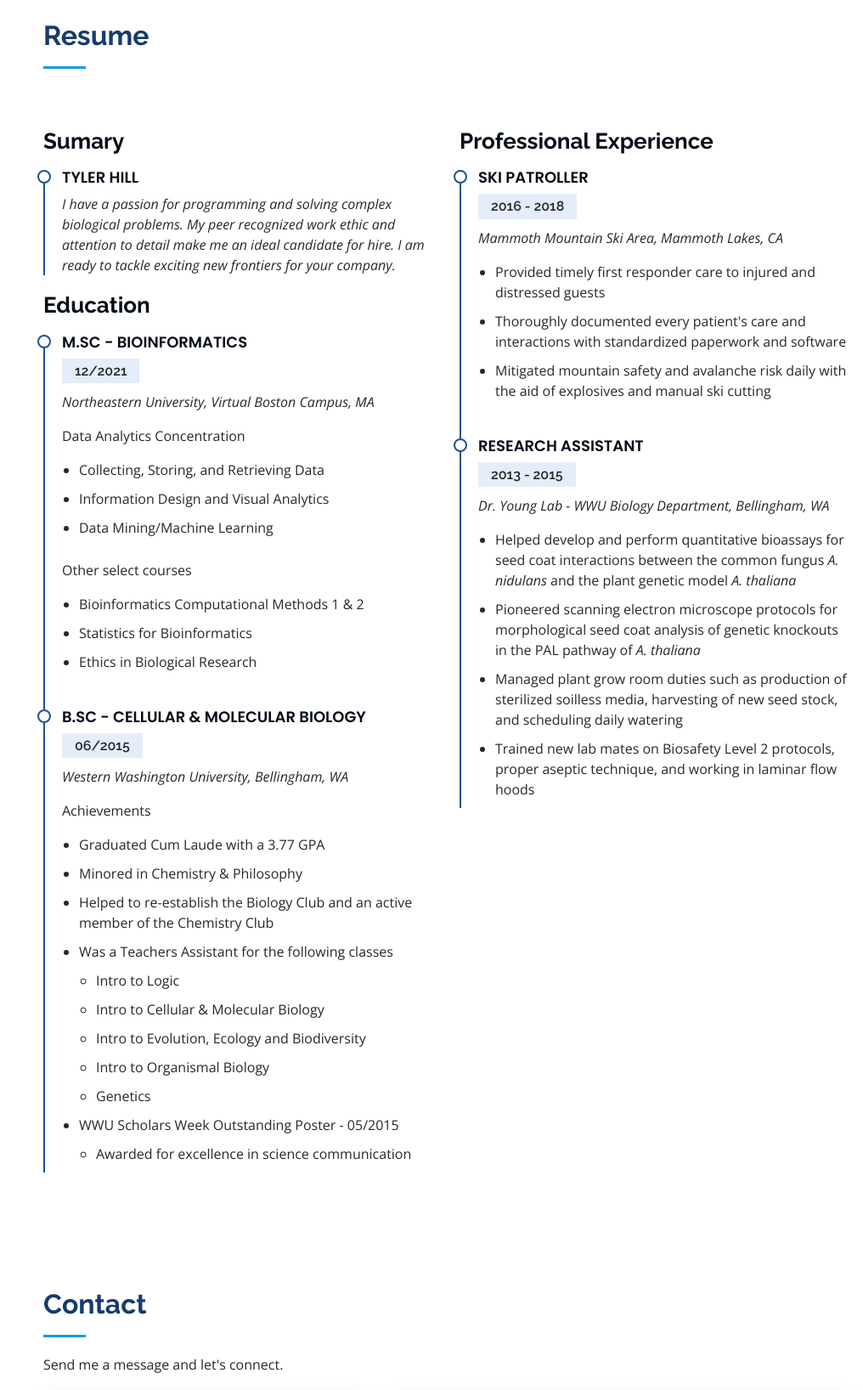
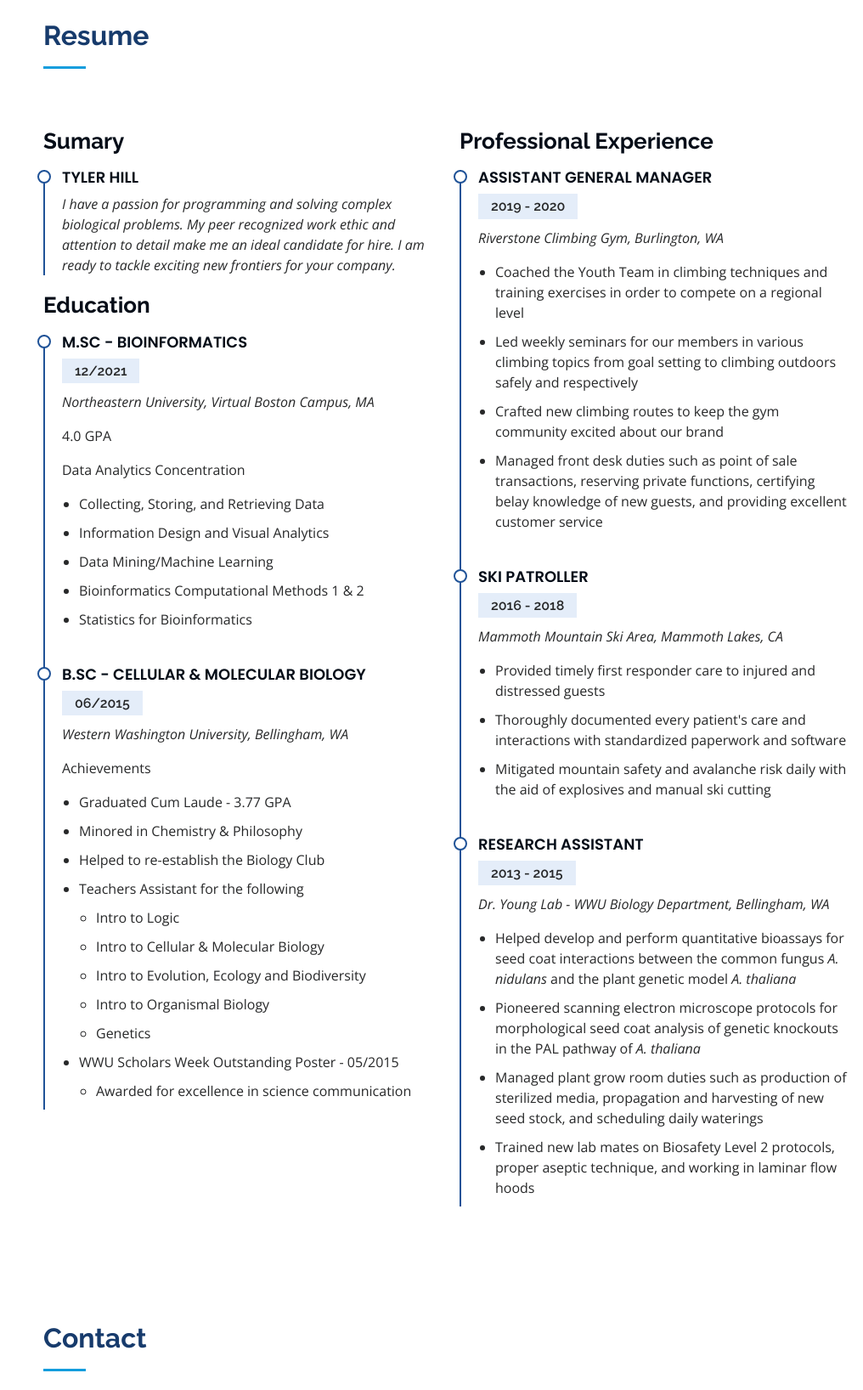
Before and after one commit to tylerhill90/portfolio-website, a Flask app: page / in a window 1280 px wide. Shown: the part 3033-4669 px from the top of the page at 85% size, without its empty margins (264-1280 px from the left). Run offline with Flask 2, Linux system fonts and the light colour scheme; some libraries are stand-ins or nearby versions.

Commit message:
reworded portions of resume and added experience at Riverstone

```diff
--- a/templates/index.html
+++ b/templates/index.html
@@ -149,33 +149,33 @@
           <div class="col-lg-6" data-aos="fade-up">
 
             <div class="progress">
-              <span class="skill">Python <i class="val">80%</i></span>
+              <span class="skill">Python <i class="val">85%</i></span>
               <div class="progress-bar-wrap">
-                <div class="progress-bar" role="progressbar" aria-valuenow="80" aria-valuemin="0" aria-valuemax="100">
+                <div class="progress-bar" role="progressbar" aria-valuenow="85" aria-valuemin="0" aria-valuemax="100">
                 </div>
               </div>
             </div>
 
             <div class="progress">
-              <span class="skill">R <i class="val">70%</i></span>
+              <span class="skill">R <i class="val">75%</i></span>
               <div class="progress-bar-wrap">
-                <div class="progress-bar" role="progressbar" aria-valuenow="70" aria-valuemin="0" aria-valuemax="100">
+                <div class="progress-bar" role="progressbar" aria-valuenow="75" aria-valuemin="0" aria-valuemax="100">
                 </div>
               </div>
             </div>
 
             <div class="progress">
-              <span class="skill">Bash <i class="val">55%</i></span>
+              <span class="skill">Bash <i class="val">50%</i></span>
               <div class="progress-bar-wrap">
-                <div class="progress-bar" role="progressbar" aria-valuenow="55" aria-valuemin="0" aria-valuemax="100">
+                <div class="progress-bar" role="progressbar" aria-valuenow="50" aria-valuemin="0" aria-valuemax="100">
                 </div>
               </div>
             </div>
 
             <div class="progress">
-              <span class="skill">JavaScript <i class="val">50%</i></span>
+              <span class="skill">JavaScript <i class="val">55%</i></span>
               <div class="progress-bar-wrap">
-                <div class="progress-bar" role="progressbar" aria-valuenow="50" aria-valuemin="0" aria-valuemax="100">
+                <div class="progress-bar" role="progressbar" aria-valuenow="55" aria-valuemin="0" aria-valuemax="100">
                 </div>
               </div>
             </div>
@@ -193,7 +193,7 @@
             </div>
 
             <div class="progress">
-              <span class="skill">HTML <i class="val">50%</i></span>
+              <span class="skill">HTML / CSS <i class="val">50%</i></span>
               <div class="progress-bar-wrap">
                 <div class="progress-bar" role="progressbar" aria-valuenow="50" aria-valuemin="0" aria-valuemax="100">
                 </div>
@@ -209,9 +209,9 @@
             </div>
 
             <div class="progress">
-              <span class="skill">Data Analysis <i class="val">60%</i></span>
+              <span class="skill">Data Analysis <i class="val">65%</i></span>
               <div class="progress-bar-wrap">
-                <div class="progress-bar" role="progressbar" aria-valuenow="60" aria-valuemin="0" aria-valuemax="100">
+                <div class="progress-bar" role="progressbar" aria-valuenow="65" aria-valuemin="0" aria-valuemax="100">
                 </div>
               </div>
             </div>
@@ -347,17 +347,14 @@
               <h4>M.Sc - Bioinformatics</h4>
               <h5>12/2021</h5>
               <p><em>Northeastern University, Virtual Boston Campus, MA</em></p>
+              <p>4.0 GPA</p>
               <p>Data Analytics Concentration</p>
               <ul>
                 <li>Collecting, Storing, and Retrieving Data</li>
                 <li>Information Design and Visual Analytics</li>
                 <li>Data Mining/Machine Learning</li>
-              </ul>
-              <p>Other select courses</p>
-              <ul>
                 <li>Bioinformatics Computational Methods 1 & 2</li>
                 <li>Statistics for Bioinformatics</li>
-                <li>Ethics in Biological Research</li>
               </ul>
             </div>
             <div class="resume-item">
@@ -366,10 +363,10 @@
               <p><em>Western Washington University, Bellingham, WA</em></p>
               <p>Achievements</p>
               <ul>
-                <li>Graduated Cum Laude with a 3.77 GPA</li>
+                <li>Graduated Cum Laude - 3.77 GPA</li>
                 <li>Minored in Chemistry & Philosophy</li>
-                <li>Helped to re-establish the Biology Club and an active member of the Chemistry Club</li>
-                <li>Was a Teachers Assistant for the following classes</li>
+                <li>Helped to re-establish the Biology Club</li>
+                <li>Teachers Assistant for the following</li>
                 <ul>
                   <li>Intro to Logic</li>
                   <li>Intro to Cellular & Molecular Biology</li>
@@ -386,6 +383,20 @@
           </div>
           <div class="col-lg-6" data-aos="fade-up" data-aos-delay="100">
             <h3 class="resume-title">Professional Experience</h3>
+            <div class="resume-item">
+              <h4>Assistant General Manager</h4>
+              <h5>2019 - 2020</h5>
+              <p><em>Riverstone Climbing Gym, Burlington, WA</em></p>
+              <ul>
+                <li>Coached the Youth Team in climbing techniques and training exercises in order to compete on a
+                  regional level</li>
+                <li>Led weekly seminars for our members in various climbing topics from goal setting to climbing
+                  outdoors safely and respectively</li>
+                <li>Crafted new climbing routes to keep the gym community excited about our brand</li>
+                <li>Managed front desk duties such as point of sale transactions, reserving private functions,
+                  certifying belay knowledge of new guests, and providing excellent customer service</li>
+              </ul>
+            </div>
             <div class="resume-item">
               <h4>Ski Patroller</h4>
               <h5>2016 - 2018</h5>
@@ -407,8 +418,8 @@
                   fungus <i>A. nidulans</i> and the plant genetic model <i>A. thaliana</i></li>
                 <li>Pioneered scanning electron microscope protocols for morphological seed coat analysis of genetic
                   knockouts in the PAL pathway of <i>A. thaliana</i></li>
-                <li>Managed plant grow room duties such as production of sterilized soilless media, harvesting of new
-                  seed stock, and scheduling daily watering</li>
+                <li>Managed plant grow room duties such as production of sterilized media, propagation and harvesting of
+                  new seed stock, and scheduling daily waterings</li>
                 <li>Trained new lab mates on Biosafety Level 2 protocols, proper aseptic technique, and working in
                   laminar flow hoods</li>
               </ul>
```
